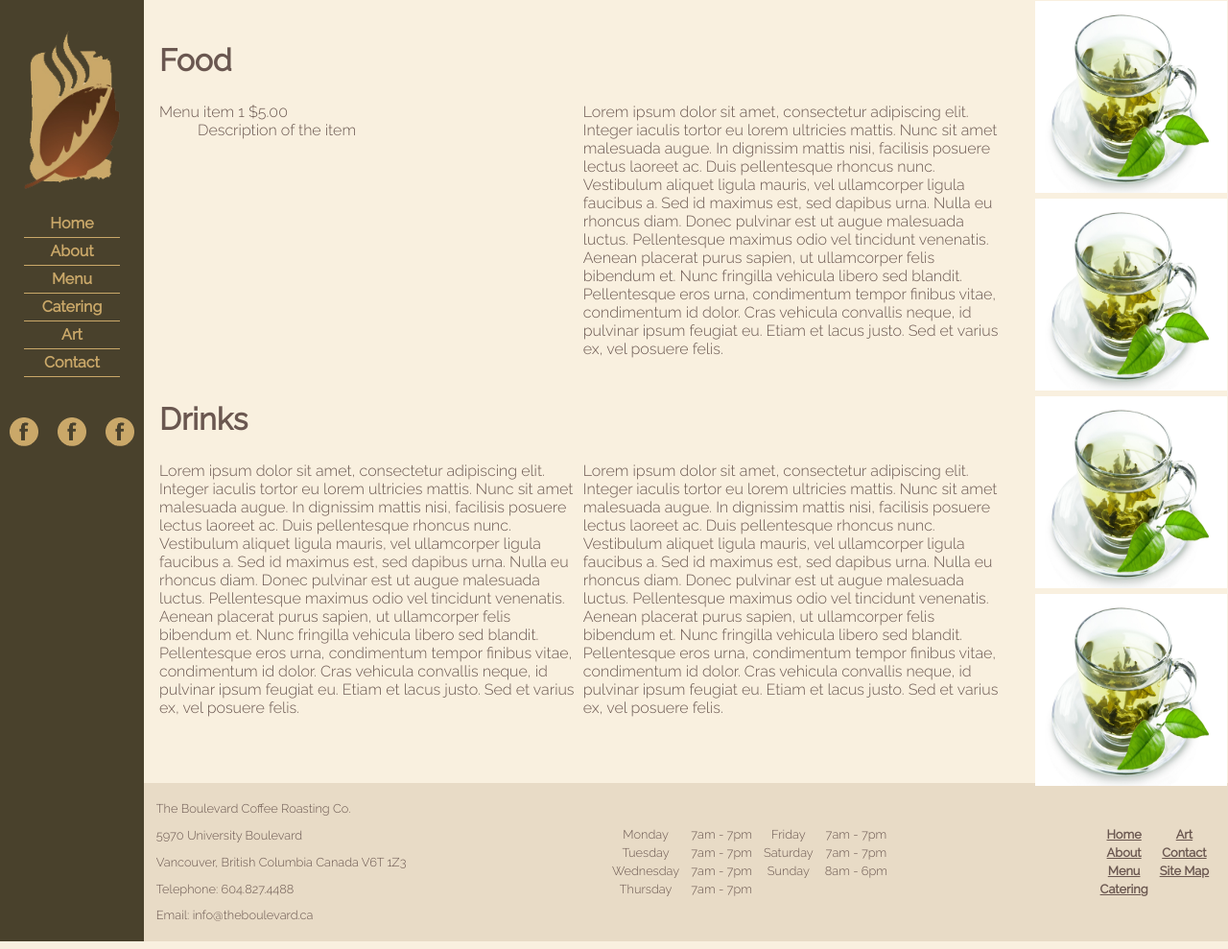
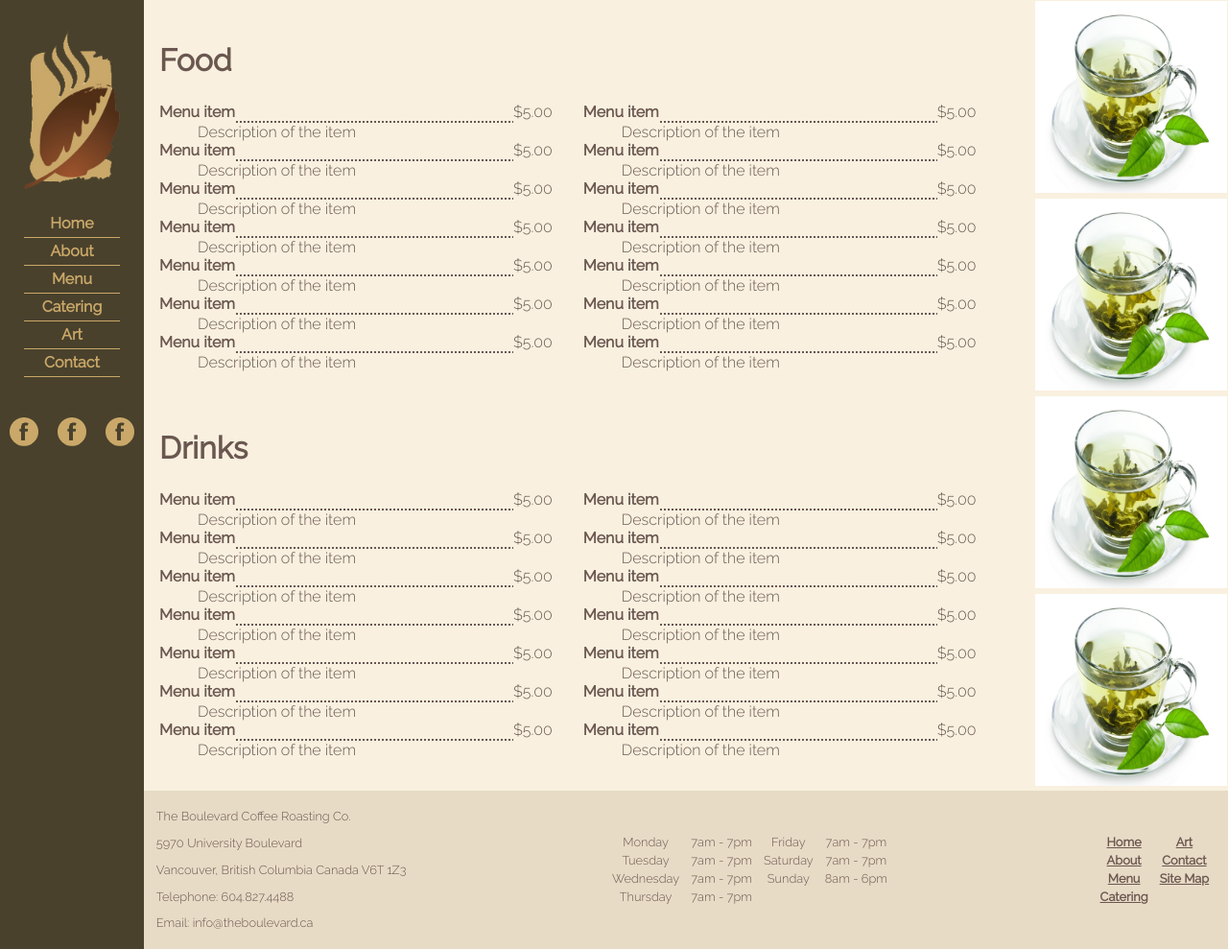
Before and after one commit to sheldonlynn/The-Boulevard, a PHP site: page /menu.html in a window 1280 px wide. Shown: the whole page at 96% size. Run offline with PHP 8.4, Linux system fonts and the light colour scheme.

Commit message:
wicked sweet dotted underline things

```diff
--- a/menu.html
+++ b/menu.html
@@ -41,24 +41,78 @@
 						<div class="section group">
 							<div class="col span_1_of_2">
 								<h2>Food</h2>
-								<dl class="menu">
-									<dt>Menu item 1 $5.00</dt>
+									<dt><strong>Menu item</strong><div class="price">$5.00</div></dt>
+									<dd>Description of the item</dd>
+									<dt><strong>Menu item</strong><div class="price">$5.00</div></dt>
+									<dd>Description of the item</dd>
+									<dt><strong>Menu item</strong><div class="price">$5.00</div></dt>
+									<dd>Description of the item</dd>
+									<dt><strong>Menu item</strong><div class="price">$5.00</div></dt>
+									<dd>Description of the item</dd>
+									<dt><strong>Menu item</strong><div class="price">$5.00</div></dt>
+									<dd>Description of the item</dd>
+									<dt><strong>Menu item</strong><div class="price">$5.00</div></dt>
+									<dd>Description of the item</dd>
+									<dt><strong>Menu item</strong><div class="price">$5.00</div></dt>
 									<dd>Description of the item</dd>
 								</dl>
 							</div>
-							<div class="col span_1_of_2">
+														<div class="col span_1_of_2">
 								<h2>&nbsp;</h2>
-								Lorem ipsum dolor sit amet, consectetur adipiscing elit. Integer iaculis tortor eu lorem ultricies mattis. Nunc sit amet malesuada augue. In dignissim mattis nisi, facilisis posuere lectus laoreet ac. Duis pellentesque rhoncus nunc. Vestibulum aliquet ligula mauris, vel ullamcorper ligula faucibus a. Sed id maximus est, sed dapibus urna. Nulla eu rhoncus diam. Donec pulvinar est ut augue malesuada luctus. Pellentesque maximus odio vel tincidunt venenatis. Aenean placerat purus sapien, ut ullamcorper felis bibendum et. Nunc fringilla vehicula libero sed blandit. Pellentesque eros urna, condimentum tempor finibus vitae, condimentum id dolor. Cras vehicula convallis neque, id pulvinar ipsum feugiat eu. Etiam et lacus justo. Sed et varius ex, vel posuere felis.
+								<dl class="menu">
+									<dt><strong>Menu item</strong><div class="price">$5.00</div></dt>
+									<dd>Description of the item</dd>
+									<dt><strong>Menu item</strong><div class="price">$5.00</div></dt>
+									<dd>Description of the item</dd>
+									<dt><strong>Menu item</strong><div class="price">$5.00</div></dt>
+									<dd>Description of the item</dd>
+									<dt><strong>Menu item</strong><div class="price">$5.00</div></dt>
+									<dd>Description of the item</dd>
+									<dt><strong>Menu item</strong><div class="price">$5.00</div></dt>
+									<dd>Description of the item</dd>
+									<dt><strong>Menu item</strong><div class="price">$5.00</div></dt>
+									<dd>Description of the item</dd>
+									<dt><strong>Menu item</strong><div class="price">$5.00</div></dt>
+									<dd>Description of the item</dd>
+								</dl>
 							</div>
-						</div>
-						<div class="section group">
-							<div class="col span_1_of_2">
+														<div class="col span_1_of_2">
 								<h2>Drinks</h2>
-								Lorem ipsum dolor sit amet, consectetur adipiscing elit. Integer iaculis tortor eu lorem ultricies mattis. Nunc sit amet malesuada augue. In dignissim mattis nisi, facilisis posuere lectus laoreet ac. Duis pellentesque rhoncus nunc. Vestibulum aliquet ligula mauris, vel ullamcorper ligula faucibus a. Sed id maximus est, sed dapibus urna. Nulla eu rhoncus diam. Donec pulvinar est ut augue malesuada luctus. Pellentesque maximus odio vel tincidunt venenatis. Aenean placerat purus sapien, ut ullamcorper felis bibendum et. Nunc fringilla vehicula libero sed blandit. Pellentesque eros urna, condimentum tempor finibus vitae, condimentum id dolor. Cras vehicula convallis neque, id pulvinar ipsum feugiat eu. Etiam et lacus justo. Sed et varius ex, vel posuere felis.
+								<dl class="menu">
+									<dt><strong>Menu item</strong><div class="price">$5.00</div></dt>
+									<dd>Description of the item</dd>
+									<dt><strong>Menu item</strong><div class="price">$5.00</div></dt>
+									<dd>Description of the item</dd>
+									<dt><strong>Menu item</strong><div class="price">$5.00</div></dt>
+									<dd>Description of the item</dd>
+									<dt><strong>Menu item</strong><div class="price">$5.00</div></dt>
+									<dd>Description of the item</dd>
+									<dt><strong>Menu item</strong><div class="price">$5.00</div></dt>
+									<dd>Description of the item</dd>
+									<dt><strong>Menu item</strong><div class="price">$5.00</div></dt>
+									<dd>Description of the item</dd>
+									<dt><strong>Menu item</strong><div class="price">$5.00</div></dt>
+									<dd>Description of the item</dd>
+								</dl>
 							</div>
-							<div class="col span_1_of_2">
+														<div class="col span_1_of_2">
 								<h2>&nbsp;</h2>
-								Lorem ipsum dolor sit amet, consectetur adipiscing elit. Integer iaculis tortor eu lorem ultricies mattis. Nunc sit amet malesuada augue. In dignissim mattis nisi, facilisis posuere lectus laoreet ac. Duis pellentesque rhoncus nunc. Vestibulum aliquet ligula mauris, vel ullamcorper ligula faucibus a. Sed id maximus est, sed dapibus urna. Nulla eu rhoncus diam. Donec pulvinar est ut augue malesuada luctus. Pellentesque maximus odio vel tincidunt venenatis. Aenean placerat purus sapien, ut ullamcorper felis bibendum et. Nunc fringilla vehicula libero sed blandit. Pellentesque eros urna, condimentum tempor finibus vitae, condimentum id dolor. Cras vehicula convallis neque, id pulvinar ipsum feugiat eu. Etiam et lacus justo. Sed et varius ex, vel posuere felis.
+								<dl class="menu">
+									<dt><strong>Menu item</strong><div class="price">$5.00</div></dt>
+									<dd>Description of the item</dd>
+									<dt><strong>Menu item</strong><div class="price">$5.00</div></dt>
+									<dd>Description of the item</dd>
+									<dt><strong>Menu item</strong><div class="price">$5.00</div></dt>
+									<dd>Description of the item</dd>
+									<dt><strong>Menu item</strong><div class="price">$5.00</div></dt>
+									<dd>Description of the item</dd>
+									<dt><strong>Menu item</strong><div class="price">$5.00</div></dt>
+									<dd>Description of the item</dd>
+									<dt><strong>Menu item</strong><div class="price">$5.00</div></dt>
+									<dd>Description of the item</dd>
+									<dt><strong>Menu item</strong><div class="price">$5.00</div></dt>
+									<dd>Description of the item</dd>
+								</dl>
 							</div>
 						</div>
 					</div>
--- a/style/menu.css
+++ b/style/menu.css
@@ -16,6 +16,19 @@
 	top: 0;
 	right: 0;
 	border-collapse: collapse;
+}
+dt {
+	border-bottom: dotted 2px #6A5750;
+}
+.price {
+	float: right;
+	padding-right: 2em;
+	background: #f9f0df;
+	padding-bottom: .5em;
+}
+strong {
+	background: #f9f0df;
+	padding-bottom: .5em;
 }
 
 main {
@@ -57,16 +70,14 @@ h2 {
 
 /*  GO FULL WIDTH AT LESS THAN 480 PIXELS */
 
-@media only screen and (max-width: 530px) {
+@media only screen and (max-width: 768px) {
 	.col {
 		margin: 1% 0 1% 0%;
 	}
 	.span_2_of_2, .span_1_of_2 {
 		width: 100%;
 	}
-}
 
-@media only screen and (max-width: 768px) {
 	main, #menu-img table {
 		margin-top: 50px;
 	}
```
